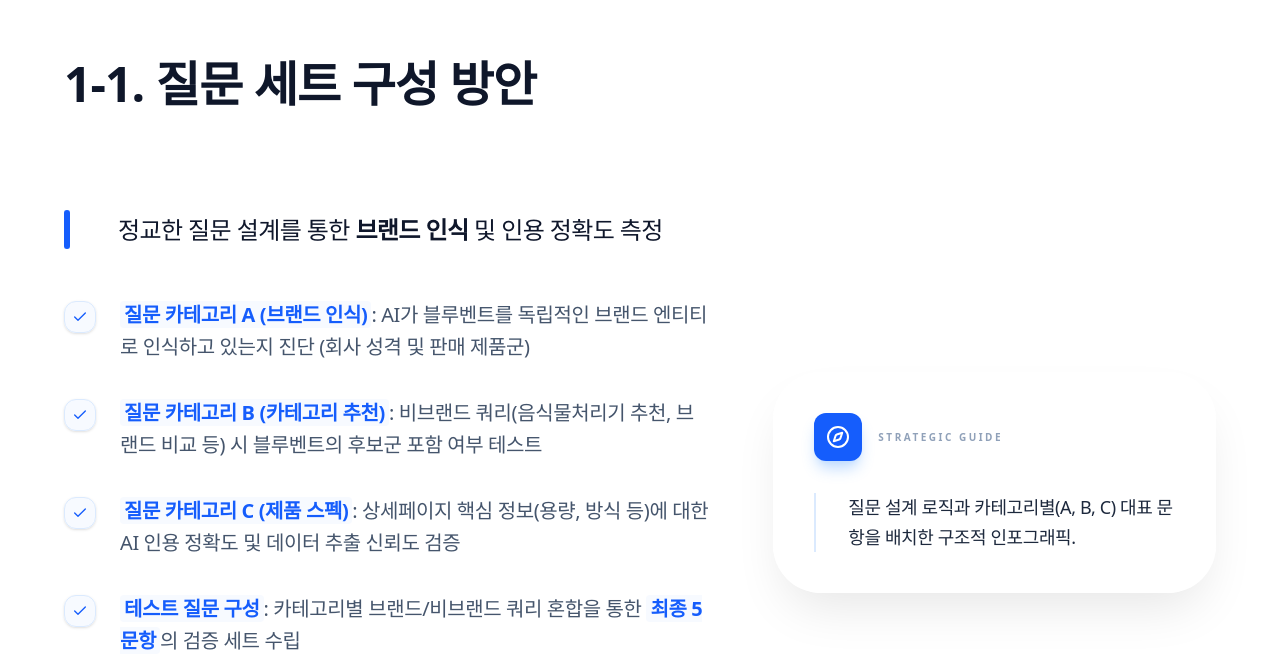
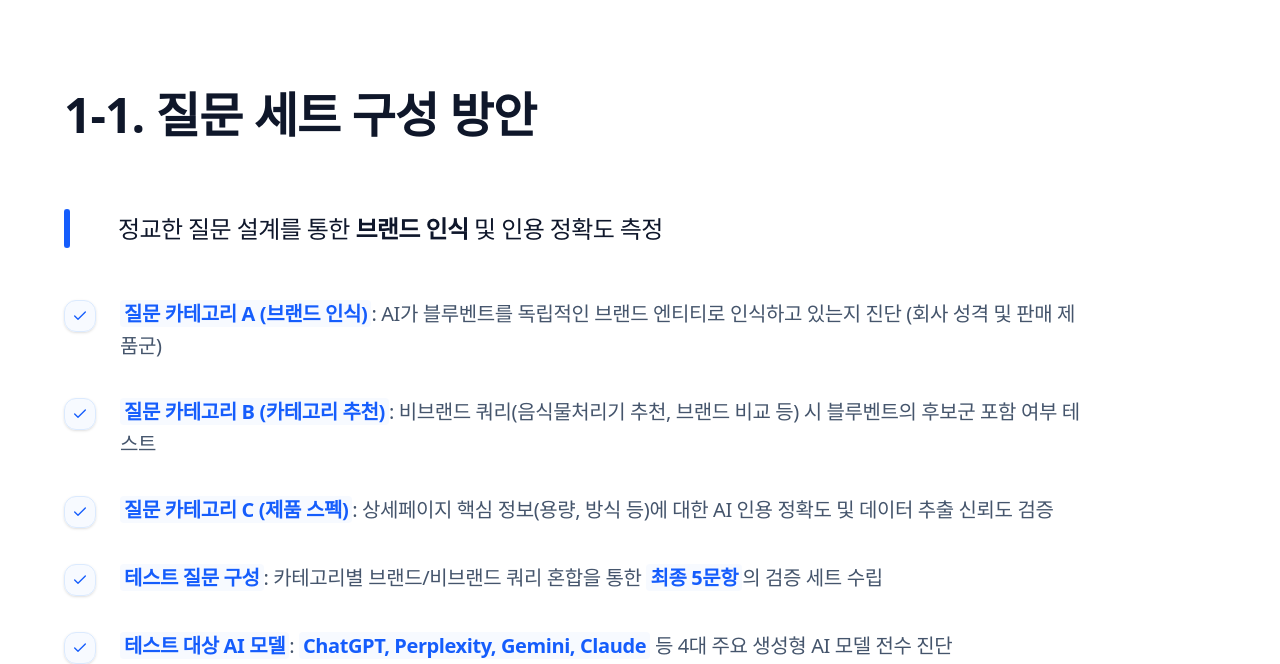
Before and after one commit to seoyahh/bluevent_geo_poc_review, a React (Vite) app: page / in a window 1280 px wide. Shown: the part 1626-2290 px from the top of the page. Built offline with nearby package versions, Linux system fonts and the light colour scheme; a web font is replaced by a local one.

Commit message:
UI Cleanup: Removed Strategic Guide sidebar for a more focused layout

```diff
--- a/src/App.tsx
+++ b/src/App.tsx
@@ -67,11 +67,11 @@
 
   const StandardLayout = ({ slide, index }: { slide: typeof SLIDES[0], index: number }) => (
     <div className="w-full max-w-[1400px] mx-auto px-8 lg:px-16">
-      <div className="grid grid-cols-1 lg:grid-cols-12 gap-16 py-20 min-h-screen items-center text-left">
-        <div className="lg:col-span-12 mb-8">
+      <div className="flex flex-col gap-12 py-20 min-h-screen justify-center text-left">
+        <div className="mb-4">
           <h2 className="h2-header max-w-5xl" dangerouslySetInnerHTML={{ __html: slide.title }} />
         </div>
-        <div className="lg:col-span-7 space-y-12">
+        <div className="space-y-12 max-w-5xl">
           <div className="relative pl-12 border-l-[6px] border-blue-600/10">
             <div className="absolute left-[-6px] top-0 bottom-0 w-[6px] bg-blue-600 rounded-full" />
             <p className="text-lg lg:text-2xl text-slate-900 font-medium leading-relaxed tracking-tight" dangerouslySetInnerHTML={{ __html: slide.oneLiner }} />
@@ -91,21 +91,6 @@
                 <p className="body-main group-hover:text-slate-900 transition-colors duration-500 pt-0.5" dangerouslySetInnerHTML={{ __html: bullet }} />
               </motion.div>
             ))}
-          </div>
-        </div>
-        <div className="lg:col-span-5">
-          <div className="glass-card p-10 relative overflow-hidden group">
-            <div className="relative z-10">
-              <div className="flex items-center gap-4 mb-8">
-                <div className="w-12 h-12 rounded-xl bg-blue-600 text-white flex items-center justify-center shadow-lg shadow-blue-200">
-                  <Compass size={24} />
-                </div>
-                <h3 className="label-caps !text-slate-400">Strategic Guide</h3>
-              </div>
-              <p className="text-lg text-slate-800 font-medium leading-relaxed border-l-2 border-blue-100 pl-8 group-hover:border-blue-600 transition-colors duration-700">
-                {slide.visualGuide}
-              </p>
-            </div>
           </div>
         </div>
       </div>
```
